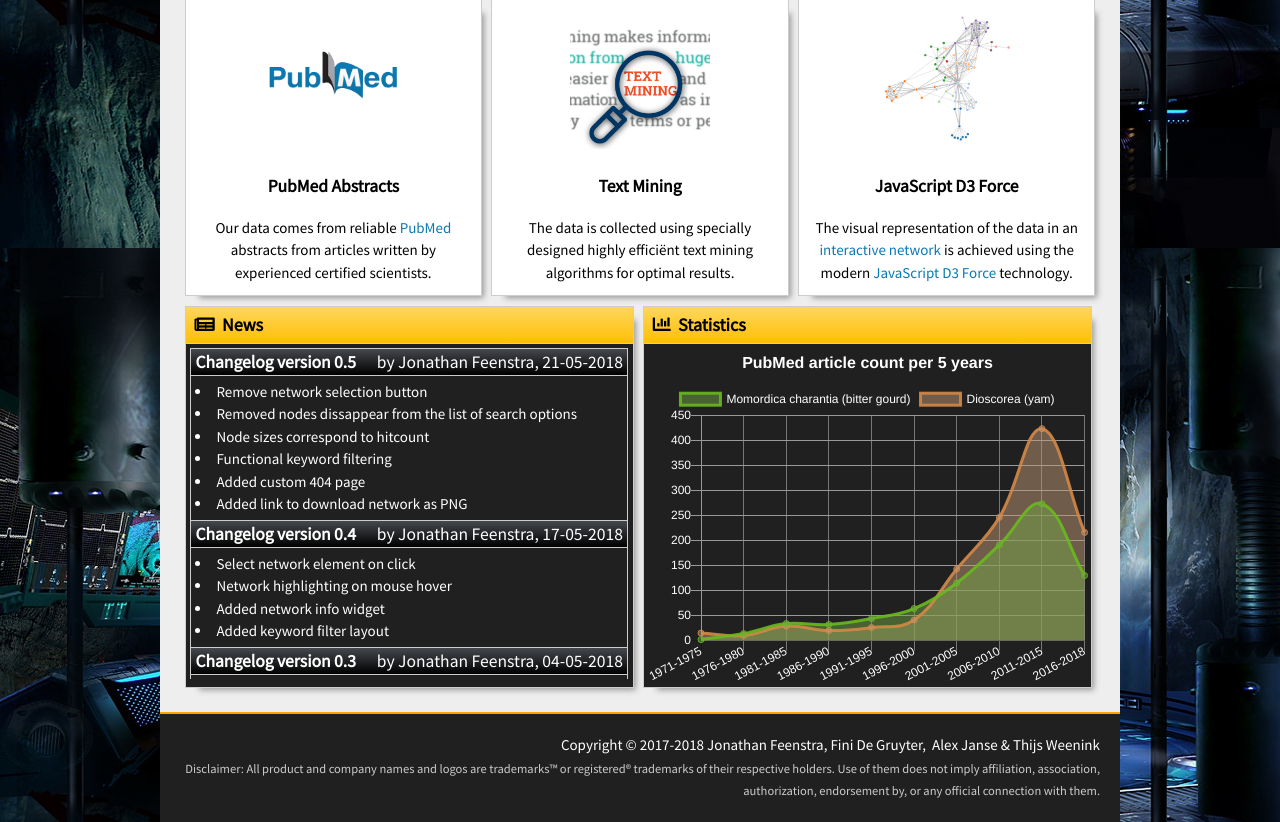
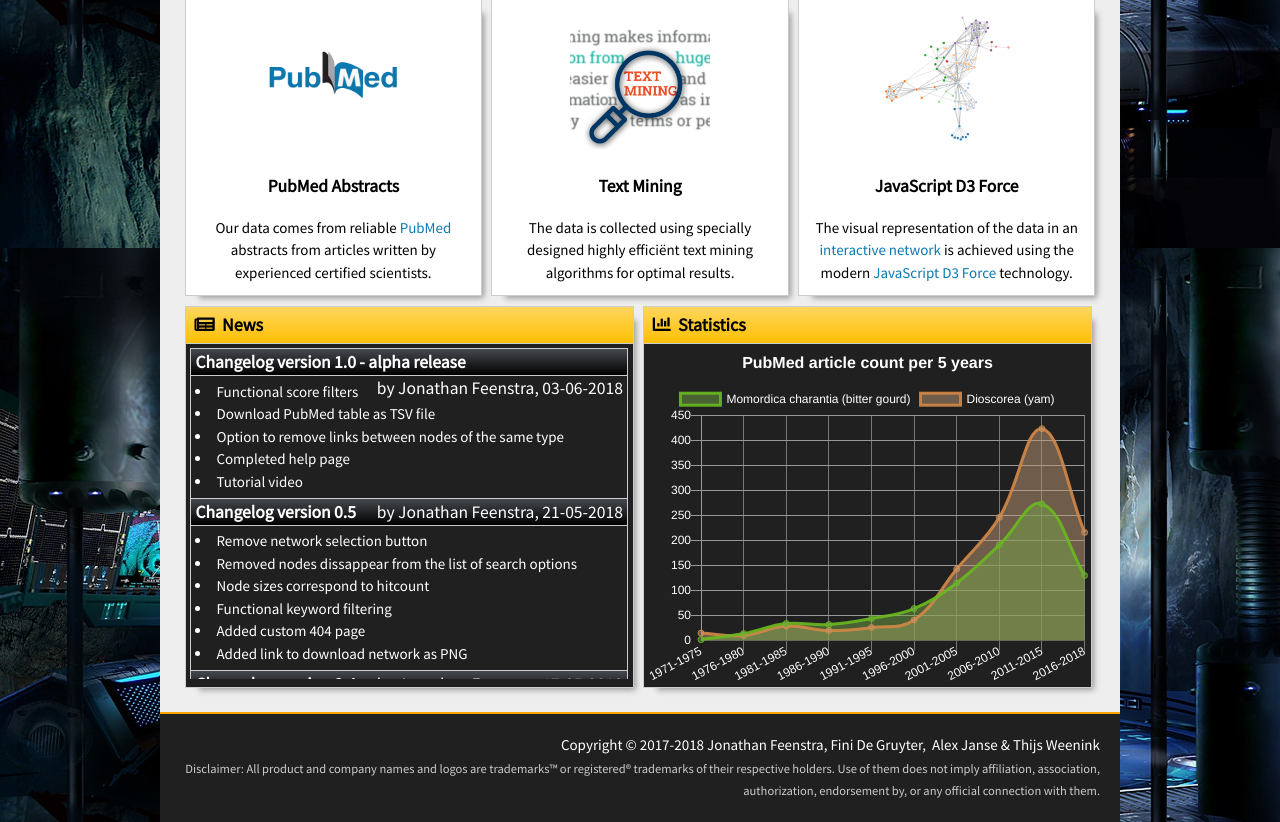
Before and after one commit to JonathanFeenstra/BATMAN, a Python web app: template templates/home.html in a window 1280 px wide. Shown: the part 552-1374 px from the top of the page. Run offline with Jinja, Linux system fonts and the light colour scheme; the template is opened without the code that fills it, so the values that code supplies are empty; some libraries are stand-ins or nearby versions.

Commit message:
Alpha release

```diff
--- a/app.py
+++ b/app.py
@@ -14,7 +14,7 @@
     :license: MIT, see LICENSE for more details.
 """
 
-__version__ = '0.5'
+__version__ = '1.0'
 
 from flask import (Flask, redirect, render_template, request, url_for)
 
--- a/static/css/style.css
+++ b/static/css/style.css
@@ -562,6 +562,7 @@ ul {
 
 }
 
+/* Search autocomplete */
 .autocomplete {
 	width: 20%;
 	list-style-type: none;
@@ -571,6 +572,10 @@ ul {
 
 .autocomplete li:hover {
 	background-color: #CCC;
+}
+
+.ui-helper-hidden-accessible {
+	display: none;
 }
 
 /* Message form */
--- a/templates/home.html
+++ b/templates/home.html
@@ -87,6 +87,18 @@ The home page of the web application.-->
 		<div class="widget-content">
 			<ul class="news">
 				<li>
+					<h3>Changelog version 1.0 - alpha release<span class="info">by Jonathan Feenstra, 03-06-2018</span></h3>
+					<p>
+						<ul>
+							<li>Functional score filters</li>
+							<li>Download PubMed table as TSV file</li>
+							<li>Option to remove links between nodes of the same type</li>
+							<li>Completed help page</li>
+							<li>Tutorial video</li>
+						</ul>
+					</p>
+				</li>
+				<li>
 					<h3>Changelog version 0.5<span class="info">by Jonathan Feenstra, 21-05-2018</span></h3>
 					<p>
 						<ul>
```
Also changed, not shown: static/js/network.js (+18 -30 lines).
